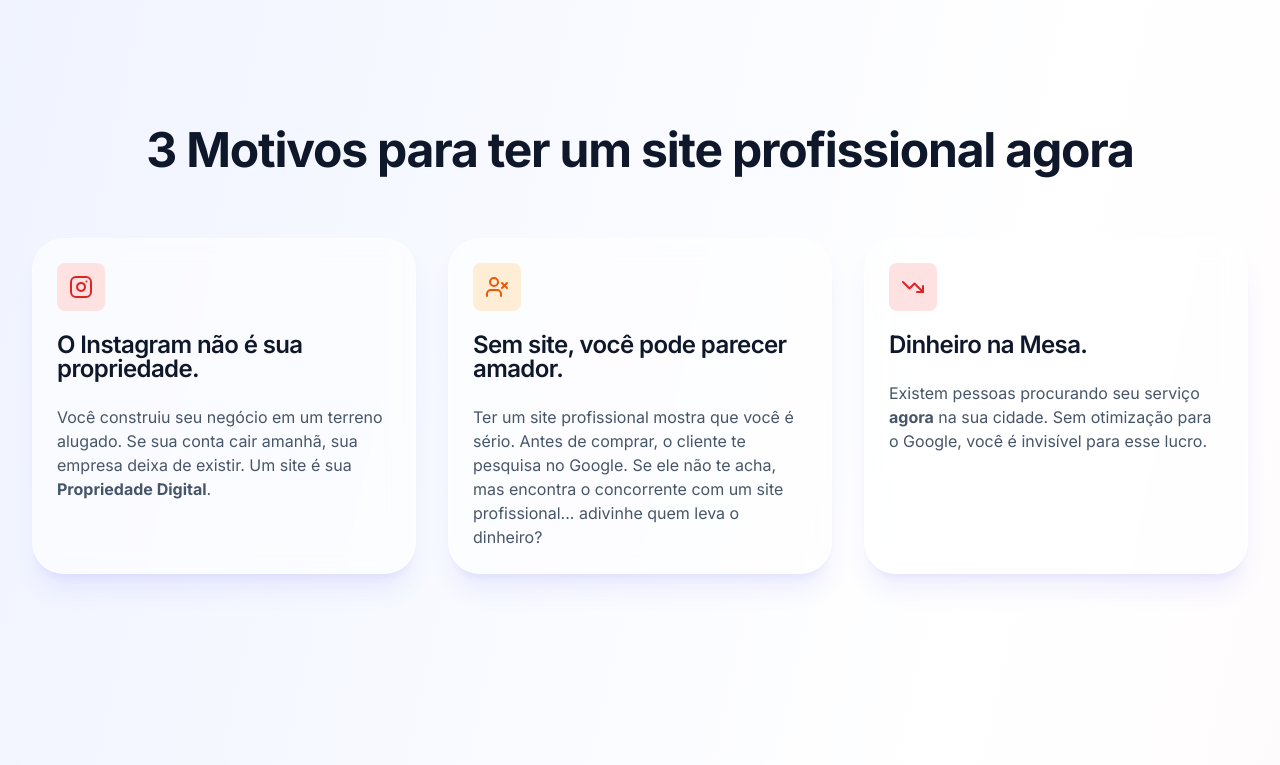
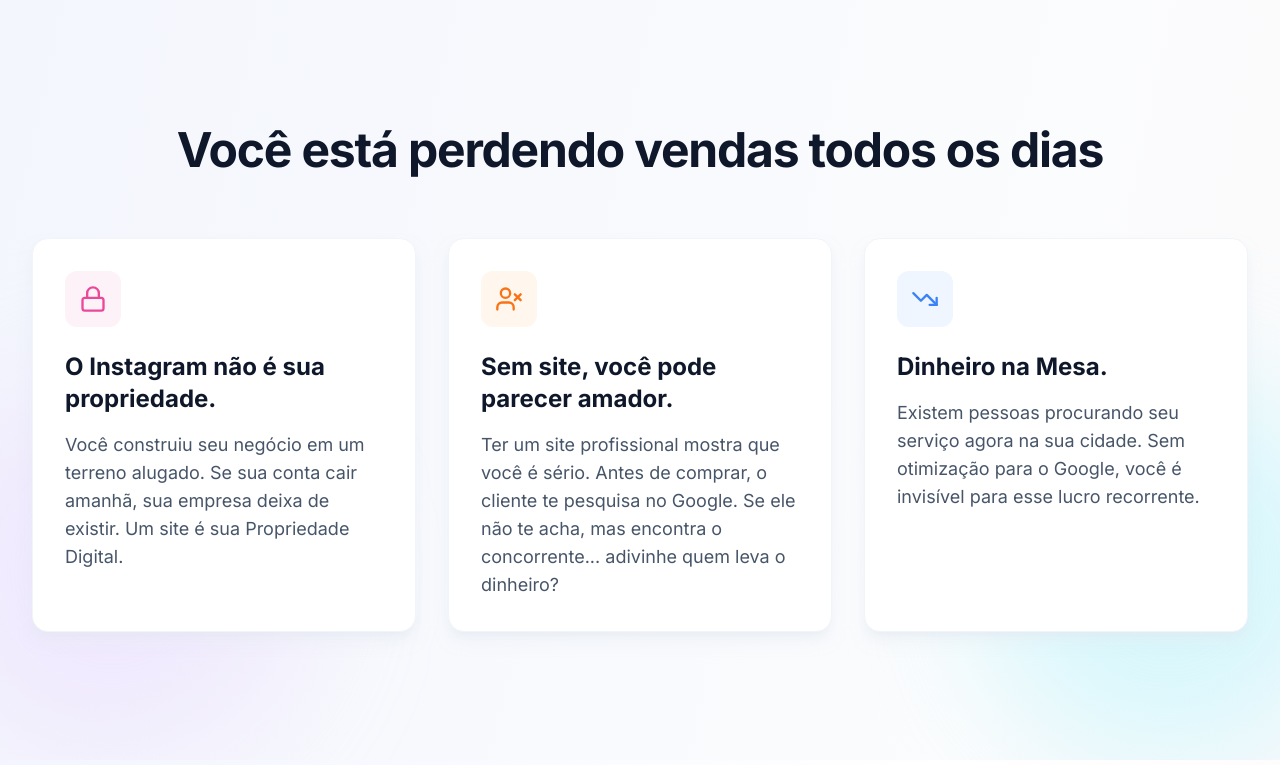
Before and after one commit to jonataswm01/projeto-waas, a Next.js app: page / in a window 1280 px wide. Shown: the part 780-1545 px from the top of the page. Built offline with nearby package versions, Linux system fonts and the light colour scheme.

Commit message:
feat: add Pain Points section to marketing page for improved user engagement; update marketing content for clarity and urgency

```diff
--- a/app/(marketing)/page.tsx
+++ b/app/(marketing)/page.tsx
@@ -20,6 +20,7 @@ import {
 import Link from "next/link";
 import { PricingSection } from "@/components/marketing/pricing-section";
 import { ScrollProgress } from "@/components/marketing/scroll-progress";
+import { PainPointsSection } from "@/components/marketing/pain-points-section";
 
 // Componente para Aurora Orbs com Parallax
 function ParallaxOrb({ className, speed = 0.5 }: { className: string; speed?: number }) {
@@ -96,7 +97,7 @@ export default function MarketingPage() {
                 transition={{ duration: 0.6, delay: 0.4 }}
                 className="text-lg sm:text-xl md:text-2xl text-slate-700 mb-6 max-w-3xl mx-auto md:mx-0 leading-relaxed"
               >
-                Sua empresa é invisível? O Instagram é importante, mas não é suficiente. Tenha um Site Profissional, Otimizado e Seguro no ar em 7 dias.
+                Tenha um Site Profissional, Otimizado e Seguro no ar em até 7 dias
               </motion.p>
 
               {/* Micro-copy */}
@@ -182,88 +183,8 @@ export default function MarketingPage() {
         </div>
       </section>
 
-      {/* Seção O Diagnóstico */}
-      <section className="relative py-20 md:py-24 overflow-hidden">
-        <div className="relative z-10 max-w-7xl mx-auto px-4 sm:px-6 lg:px-8">
-            <motion.h2
-            initial={{ opacity: 0, y: 20 }}
-            whileInView={{ opacity: 1, y: 0 }}
-            viewport={{ once: true }}
-            transition={{ duration: 0.6 }}
-            className="text-3xl md:text-4xl lg:text-5xl font-bold tracking-tight text-slate-900 text-center mb-12 md:mb-16"
-          >
-            3 Motivos para ter um site profissional agora
-          </motion.h2>
-
-          <div className="grid grid-cols-1 md:grid-cols-3 gap-6 md:gap-8">
-            {/* Card 1 */}
-            <motion.div
-              initial={{ opacity: 0, y: 20 }}
-              whileInView={{ opacity: 1, y: 0 }}
-              viewport={{ once: true }}
-              transition={{ duration: 0.6, delay: 0.1 }}
-            >
-              <Card className="h-full rounded-[2rem] bg-white/60 backdrop-blur-md border border-white/40 shadow-xl shadow-indigo-500/10">
-                <CardHeader>
-                  <div className="w-12 h-12 rounded-lg bg-red-100 flex items-center justify-center mb-4">
-                    <Instagram className="h-6 w-6 text-red-600" />
-                  </div>
-                  <CardTitle className="tracking-tight">O Instagram não é sua propriedade.</CardTitle>
-                </CardHeader>
-                <CardContent>
-                  <CardDescription className="text-base text-slate-600">
-                    Você construiu seu negócio em um terreno alugado. Se sua conta cair amanhã, sua empresa deixa de existir. Um site é sua <strong>Propriedade Digital</strong>.
-                  </CardDescription>
-                </CardContent>
-              </Card>
-            </motion.div>
-
-            {/* Card 2 */}
-            <motion.div
-              initial={{ opacity: 0, y: 20 }}
-              whileInView={{ opacity: 1, y: 0 }}
-              viewport={{ once: true }}
-              transition={{ duration: 0.6, delay: 0.2 }}
-            >
-              <Card className="h-full rounded-[2rem] bg-white/60 backdrop-blur-md border border-white/40 shadow-xl shadow-indigo-500/10">
-                <CardHeader>
-                  <div className="w-12 h-12 rounded-lg bg-orange-100 flex items-center justify-center mb-4">
-                    <UserX className="h-6 w-6 text-orange-600" />
-                  </div>
-                  <CardTitle className="tracking-tight">Sem site, você pode parecer amador.</CardTitle>
-                </CardHeader>
-                <CardContent>
-                  <CardDescription className="text-base text-slate-600">
-                    Ter um site profissional mostra que você é sério. Antes de comprar, o cliente te pesquisa no Google. Se ele não te acha, mas encontra o concorrente com um site profissional... adivinhe quem leva o dinheiro?
-                  </CardDescription>
-                </CardContent>
-              </Card>
-            </motion.div>
-
-            {/* Card 3 */}
-            <motion.div
-              initial={{ opacity: 0, y: 20 }}
-              whileInView={{ opacity: 1, y: 0 }}
-              viewport={{ once: true }}
-              transition={{ duration: 0.6, delay: 0.3 }}
-            >
-              <Card className="h-full rounded-[2rem] bg-white/60 backdrop-blur-md border border-white/40 shadow-xl shadow-indigo-500/10">
-                <CardHeader>
-                  <div className="w-12 h-12 rounded-lg bg-red-100 flex items-center justify-center mb-4">
-                    <TrendingDown className="h-6 w-6 text-red-600" />
-                  </div>
-                  <CardTitle className="tracking-tight">Dinheiro na Mesa.</CardTitle>
-                </CardHeader>
-                <CardContent>
-                  <CardDescription className="text-base text-slate-600">
-                    Existem pessoas procurando seu serviço <strong>agora</strong> na sua cidade. Sem otimização para o Google, você é invisível para esse lucro.
-                  </CardDescription>
-                </CardContent>
-              </Card>
-            </motion.div>
-          </div>
-        </div>
-      </section>
+      {/* Seção Pain Points - AURORA GLASS Dark Mode */}
+      <PainPointsSection />
 
       {/* Seção A Solução */}
       <section className="relative py-20 md:py-24 overflow-hidden">
--- /dev/null
+++ b/components/marketing/pain-points-section.tsx
@@ -0,0 +1,114 @@
+"use client";
+
+import { motion } from "framer-motion";
+import { Lock, UserX, TrendingDown } from "lucide-react";
+
+export function PainPointsSection() {
+  const painPoints = [
+    {
+      icon: Lock,
+      title: "O Instagram não é sua propriedade.",
+      description: "Você construiu seu negócio em um terreno alugado. Se sua conta cair amanhã, sua empresa deixa de existir. Um site é sua Propriedade Digital.",
+      iconBg: "bg-pink-50",
+      iconColor: "text-pink-500",
+      borderHover: "hover:border-pink-200",
+      shadowHover: "hover:shadow-xl hover:shadow-pink-100/50",
+    },
+    {
+      icon: UserX,
+      title: "Sem site, você pode parecer amador.",
+      description: "Ter um site profissional mostra que você é sério. Antes de comprar, o cliente te pesquisa no Google. Se ele não te acha, mas encontra o concorrente... adivinhe quem leva o dinheiro?",
+      iconBg: "bg-orange-50",
+      iconColor: "text-orange-500",
+      borderHover: "hover:border-orange-200",
+      shadowHover: "hover:shadow-xl hover:shadow-orange-100/50",
+    },
+    {
+      icon: TrendingDown,
+      title: "Dinheiro na Mesa.",
+      description: "Existem pessoas procurando seu serviço agora na sua cidade. Sem otimização para o Google, você é invisível para esse lucro recorrente.",
+      iconBg: "bg-blue-50",
+      iconColor: "text-blue-500",
+      borderHover: "hover:border-blue-200",
+      shadowHover: "hover:shadow-xl hover:shadow-blue-100/50",
+    },
+  ];
+
+  return (
+    <section className="relative py-20 md:py-32 overflow-hidden bg-slate-50/50">
+      {/* Background Aurora Blobs - Tons Pastéis */}
+      <div className="absolute inset-0 pointer-events-none overflow-hidden z-0">
+        {/* Purple Blob - Left */}
+        <div className="absolute top-1/2 -left-32 md:-left-20 w-96 h-96 bg-purple-200/40 rounded-full blur-3xl" />
+
+        {/* Cyan Blob - Right */}
+        <div className="absolute top-1/2 -right-32 md:-right-20 w-96 h-96 bg-cyan-200/40 rounded-full blur-3xl" />
+      </div>
+
+      <div className="relative z-10 max-w-7xl mx-auto px-4 sm:px-6 lg:px-8">
+        {/* Section Title */}
+        <motion.h2
+          initial={{ opacity: 0, y: 20 }}
+          whileInView={{ opacity: 1, y: 0 }}
+          viewport={{ once: true }}
+          transition={{ duration: 0.6 }}
+          className="text-3xl md:text-4xl lg:text-5xl font-bold tracking-tight text-slate-900 text-center mb-12 md:mb-16"
+        >
+          Você está perdendo vendas todos os dias
+        </motion.h2>
+
+        {/* Cards Grid */}
+        <div className="grid grid-cols-1 md:grid-cols-3 gap-6 md:gap-8">
+          {painPoints.map((point, index) => {
+            const Icon = point.icon;
+            return (
+              <motion.div
+                key={index}
+                initial={{ opacity: 0, y: 30 }}
+                whileInView={{ opacity: 1, y: 0 }}
+                viewport={{ once: true }}
+                transition={{ duration: 0.6, delay: index * 0.1 }}
+                className="group relative"
+              >
+                <div
+                  className={`
+                    relative h-full p-6 md:p-8 rounded-2xl
+                    bg-white
+                    border border-slate-100
+                    shadow-lg shadow-slate-200/50
+                    transition-all duration-300
+                    ${point.borderHover}
+                    ${point.shadowHover}
+                  `}
+                >
+                  {/* Icon Container */}
+                  <motion.div
+                    className={`
+                      w-14 h-14 rounded-xl
+                      ${point.iconBg}
+                      flex items-center justify-center mb-6
+                    `}
+                    whileHover={{ scale: 1.1 }}
+                    transition={{ type: "spring", stiffness: 400, damping: 17 }}
+                  >
+                    <Icon className={`h-7 w-7 ${point.iconColor}`} />
+                  </motion.div>
+
+                  {/* Title */}
+                  <h3 className="text-xl md:text-2xl font-bold text-slate-900 mb-4 leading-tight">
+                    {point.title}
+                  </h3>
+
+                  {/* Description */}
+                  <p className="text-slate-600 text-base md:text-lg leading-relaxed">
+                    {point.description}
+                  </p>
+                </div>
+              </motion.div>
+            );
+          })}
+        </div>
+      </div>
+    </section>
+  );
+}
```
